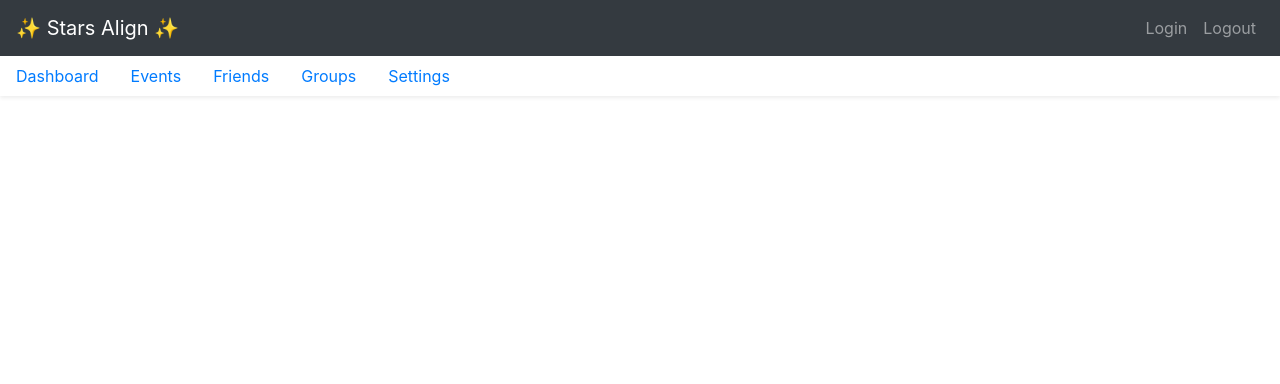
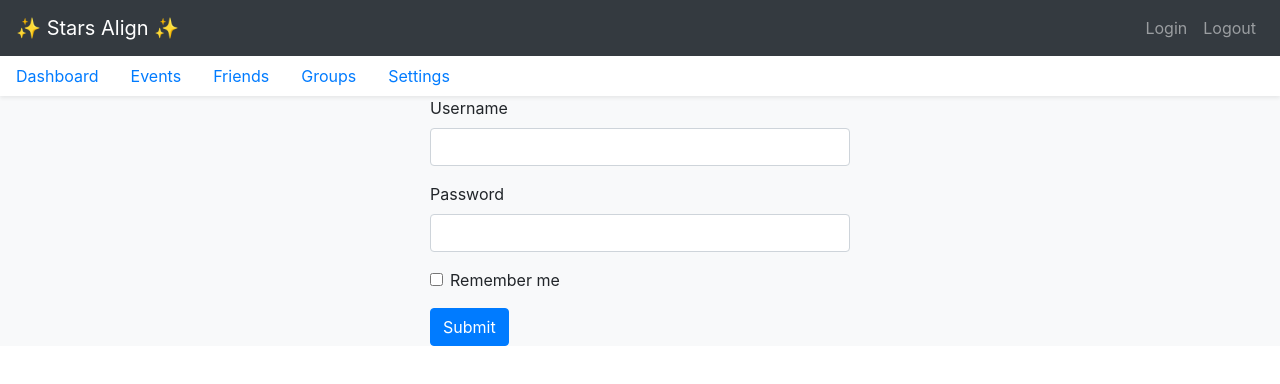
Before and after one commit to TyMick/nextjs-local-authentication, a Next.js app: page /login in a window 1280 px wide. Shown: the top 384 px of the page. Built offline with nearby package versions, Linux system fonts and the light colour scheme.

Commit message:
Add login function

```diff
--- /dev/null
+++ b/components/login-form.js
@@ -0,0 +1,103 @@
+"use strict";
+
+import React from "react";
+import { Formik } from "formik";
+import * as Yup from "yup";
+import Form from "react-bootstrap/Form";
+import Button from "react-bootstrap/Button";
+import fetch from "isomorphic-unfetch";
+import { login } from "../utils/auth";
+
+export default () => {
+  return (
+    <Formik
+      initialValues={{ usernameOrEmail: "", password: "", remember: false }}
+      validationSchema={Yup.object({
+        usernameOrEmail: Yup.string().required(),
+        password: Yup.string().required(),
+        remember: Yup.boolean()
+      })}
+      onSubmit={async values => {
+        try {
+          const response = await fetch("/api/login", {
+            method: "POST",
+            headhers: { "Content-Type": "application/json" },
+            body: JSON.stringify({
+              usernameOrEmail: values.usernameOrEmail,
+              password: values.password
+            })
+          });
+          if (response.status === 200) {
+            const { token } = await response.json();
+            login({ token }, values.remember);
+          } else {
+            console.log("Login failed.");
+            // https://github.com/developit/unfetch#caveats
+            let error = new Error(response.statusText);
+            error.response = response;
+            throw error;
+          }
+        } catch (err) {
+          console.error(
+            "You have an error in your code or there are network issues.",
+            err
+          );
+        }
+      }}
+    >
+      {formik => (
+        <Form
+          noValidate
+          onSubmit={formik.handleSubmit}
+          className="mx-auto"
+          style={{ width: "100%", maxWidth: "420px" }}
+        >
+          <Form.Group controlId="usernameOrEmail">
+            <Form.Label>Username</Form.Label>
+            <Form.Control
+              name="usernameOrEmail"
+              type="text"
+              onChange={formik.handleChange}
+              onBlur={formik.handleBlur}
+              value={formik.values.username}
+              isInvalid={formik.touched.username && !!formik.errors.username}
+            />
+            {/* <Form.Control.Feedback type="invalid">
+              {formik.errors.usernameOrEmail}
+            </Form.Control.Feedback> */}
+          </Form.Group>
+
+          <Form.Group controlId="password">
+            <Form.Label>Password</Form.Label>
+            <Form.Control
+              name="password"
+              type="password"
+              onChange={formik.handleChange}
+              onBlur={formik.handleBlur}
+              value={formik.values.password}
+              isInvalid={formik.touched.password && !!formik.errors.password}
+            />
+            {/* <Form.Control.Feedback type="invalid">
+              {formik.errors.password}
+            </Form.Control.Feedback> */}
+          </Form.Group>
+
+          <Form.Group>
+            <Form.Check
+              name="remember"
+              id="remember"
+              label="Remember me"
+              onChange={formik.handleChange}
+              onBlur={formik.handleBlur}
+              value={formik.values.remember}
+            />
+          </Form.Group>
+
+          <Button variant="primary" type="submit">
+            Submit
+          </Button>
+        </Form>
+      )}
+    </Formik>
+  );
+};
--- /dev/null
+++ b/pages/api/login.js
@@ -0,0 +1,49 @@
+"use strict";
+
+import bcrypt from "bcrypt";
+import { MongoClient } from "mongodb";
+
+const saltRounds = 12;
+const dbName = "stars-align";
+const colName = "users";
+
+export default async (req, res) => {
+  let { usernameOrEmail } = req.body;
+  const { password } = req.body;
+  if (usernameOrEmail.startsWith("@")) {
+    usernameOrEmail = usernameOrEmail.slice(1);
+  }
+
+  const client = new MongoClient(process.env.DB, {
+    useUnifiedTopology: true
+  });
+  try {
+    await client.connect();
+    const col = client.db(dbName).collection(colName);
+
+    let user = await col.findOne({ username: usernameOrEmail });
+    if (!user) {
+      user = await col.findOne({ email: usernameOrEmail });
+    }
+
+    if (!user) {
+      res.status(401).json({ message: "No user found" });
+    } else {
+      const passwordMatch = await bcrypt.compare(password, user.passwordHash);
+
+      if (passwordMatch) {
+        const idHash = await bcrypt.hash(user._id, saltRounds);
+        res.status(200).json({ token: idHash });
+      } else {
+        res.status(401).json({ message: "Incorrect password" });
+      }
+    }
+  } catch (err) {
+    const { response } = err;
+    response
+      ? res.status(response.status).json({ message: response.statusText })
+      : res.status(500).json({ message: err.message });
+  }
+
+  client.close();
+};
--- a/pages/login.js
+++ b/pages/login.js
@@ -1,12 +1,16 @@
 "use strict";
 
 import React from "react";
+import "../styles.scss";
+
 import PageLayout from "../components/page-layout";
-import "../styles.scss";
 import Container from "react-bootstrap/Container";
+import LoginForm from "../components/login-form";
 
 export default () => (
   <PageLayout title="Login">
-
+    <Container>
+      <LoginForm />
+    </Container>
   </PageLayout>
 );
--- a/utils/auth.js
+++ b/utils/auth.js
@@ -5,7 +5,7 @@ import Router from "next/router";
 
 export const login = ({ token }, remember) => {
   remember
-    ? Cookies.set("token", token, { expires: 14 })
+    ? Cookies.set("token", token, { expires: 14 }) // Consider setting Secure attribute here
     : Cookies.set("token", token);
   Router.push("/dashboard");
 };
```
